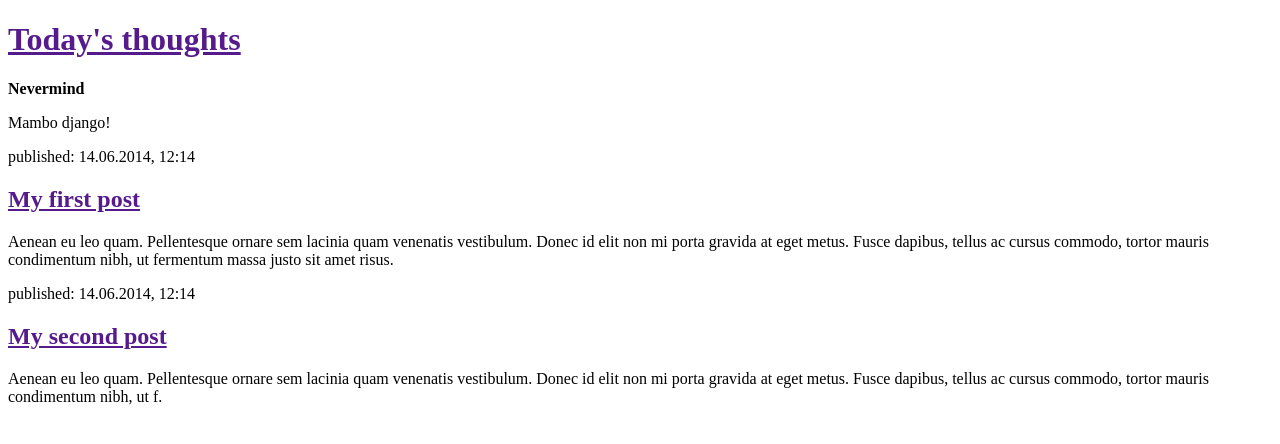
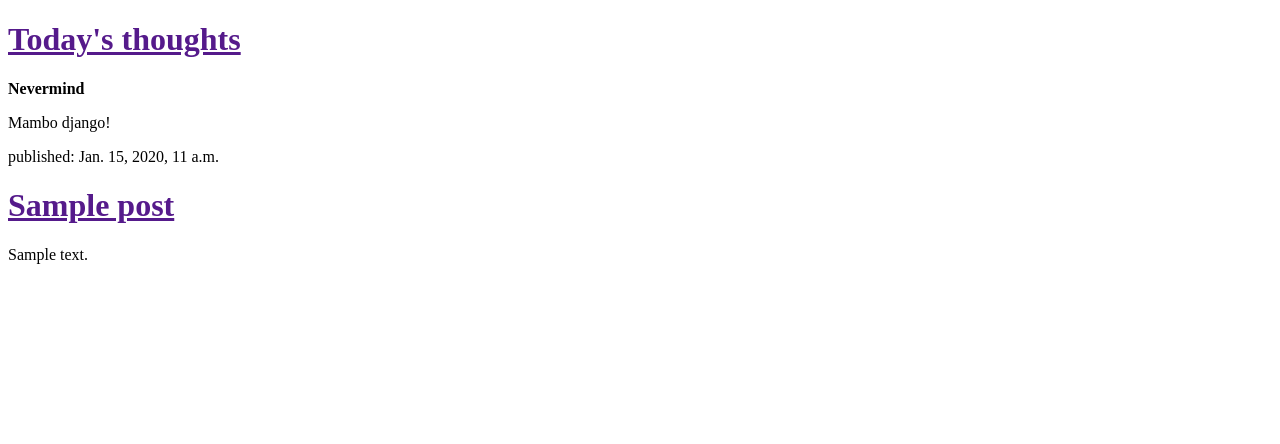
Before and after one commit to cristinadece/djangoblog, a Django app: template blog/templates/blog/post_list.html in a window 1280 px wide. Shown: the top 444 px of the page. Run offline with Django 3.2, Linux system fonts and the light colour scheme; the template is opened without the code that fills it: values that come from a table or form of the project are taken from there, others are empty; tables that the repository leaves empty hold one stand-in row (values such as "Sample post").

Commit message:
Modified templates to display posts from database.

```diff
--- a/blog/templates/blog/post_list.html
+++ b/blog/templates/blog/post_list.html
@@ -5,24 +5,19 @@
     <title>Hell-o-world!</title>
 </head>
 <body>
-
-    <h1><a href="">Today's thoughts</a></a></h1>
-    <strong>Nevermind</strong>
-    <p>Mambo django!</p>
-
-
-
     <div>
-        <p>published: 14.06.2014, 12:14</p>
-        <h2><a href="">My first post</a></h2>
-        <p>Aenean eu leo quam. Pellentesque ornare sem lacinia quam venenatis vestibulum. Donec id elit non mi porta gravida at eget metus. Fusce dapibus, tellus ac cursus commodo, tortor mauris condimentum nibh, ut fermentum massa justo sit amet risus.</p>
+        <h1><a href="">Today's thoughts</a></a></h1>
+        <strong>Nevermind</strong>
+        <p>Mambo django!</p>
     </div>
 
+    {% for post in posts %}
     <div>
-        <p>published: 14.06.2014, 12:14</p>
-        <h2><a href="">My second post</a></h2>
-        <p>Aenean eu leo quam. Pellentesque ornare sem lacinia quam venenatis vestibulum. Donec id elit non mi porta gravida at eget metus. Fusce dapibus, tellus ac cursus commodo, tortor mauris condimentum nibh, ut f.</p>
+        <p>published: {{ post.published_date }}</p>
+        <h1><a href="">{{ post.title }}</a></h1>
+        <p>{{ post.text|linebreaksbr }}</p>
     </div>
+{% endfor %}
 
 </body>
 </html>
--- a/blog/views.py
+++ b/blog/views.py
@@ -1,5 +1,7 @@
 from django.shortcuts import render
+from django.utils import timezone
+from .models import Post
 
-# Create your views here.
 def post_list(request):
-    return render(request, 'blog/post_list.html', {})
+    posts = Post.objects.filter(published_date__lte=timezone.now()).order_by('published_date')
+    return render(request, 'blog/post_list.html', {'posts': posts})
```
